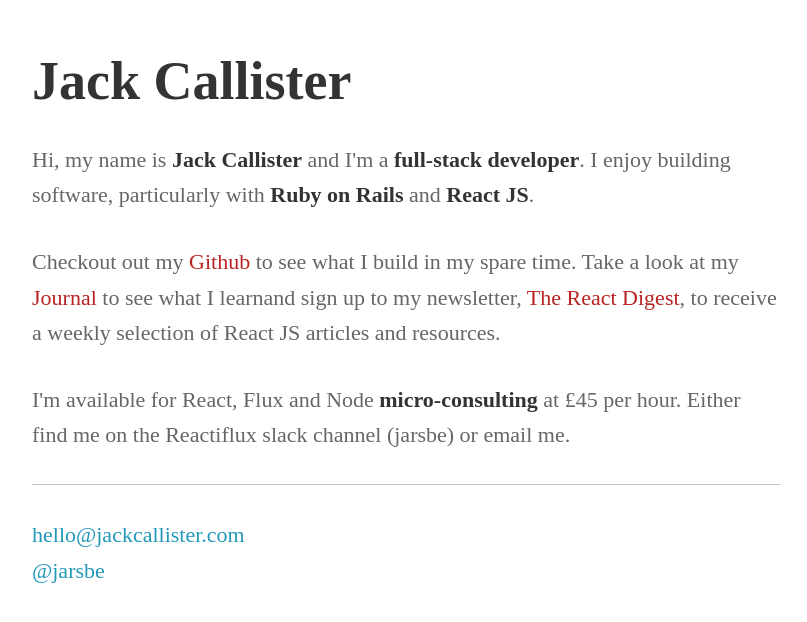
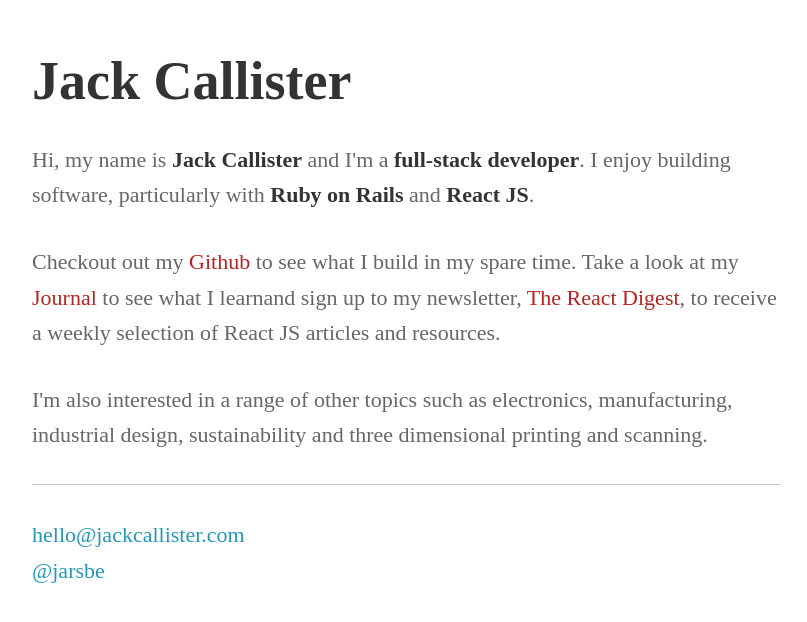
Before and after one commit to jackcallister/jarsbe.github.io, a Jekyll site: the page built from index.html, in a window 1280 px wide. Shown: the top 622 px of the page, without its empty margins (234-1041 px from the left). Built offline with Jekyll 4.4.1, drawn with Linux system fonts in a browser that asks for light colours; Markdown is read by kramdown in place of the engine named in the settings.

Commit message:
Ammend footer.

```diff
--- a/index.html
+++ b/index.html
@@ -13,4 +13,4 @@ title: Jack Callister
 
 <p>Checkout out my <a href="http://github.com/jarsbe">Github</a> to see what I build in my spare time. Take a look at my <a href="journal">Journal</a> to see what I learnand sign up to my newsletter, <a href='https://www.getrevue.co/profile/the-react-digest/' target='_blank'>The React Digest</a>, to receive a weekly selection of React JS articles and resources.</p>
 
-<p>I'm available for React, Flux and Node <strong>micro-consulting</strong> at £45 per hour. Either find me on the Reactiflux slack channel (jarsbe) or email me.</p>
+<p>I'm also interested in a range of other topics such as electronics, manufacturing, industrial design, sustainability and three dimensional printing and scanning.</p>
```
